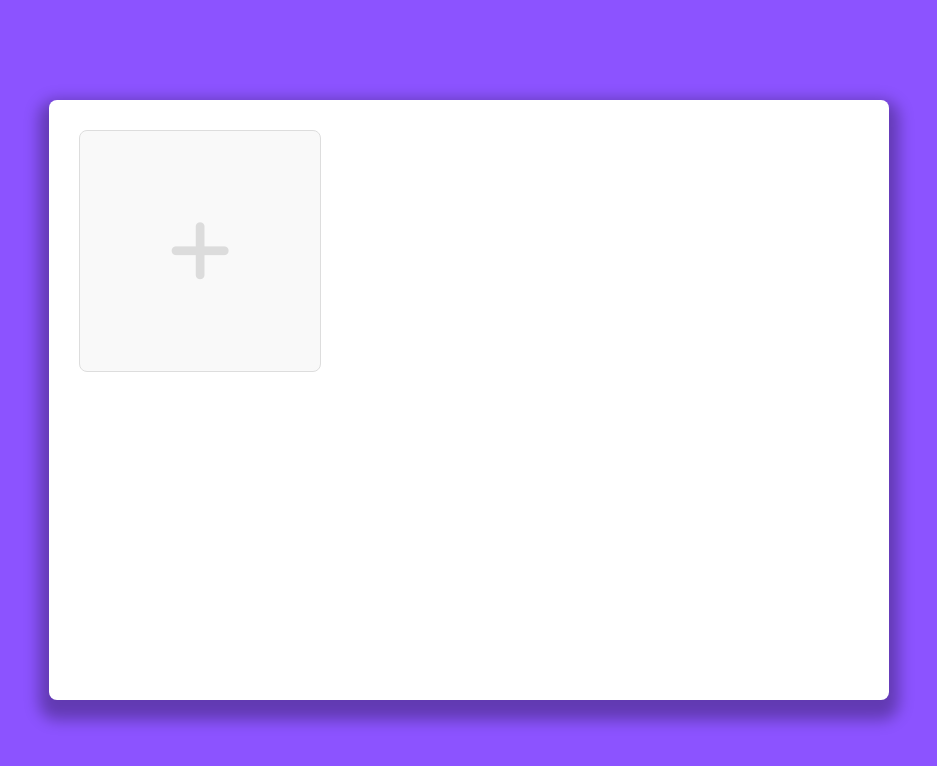
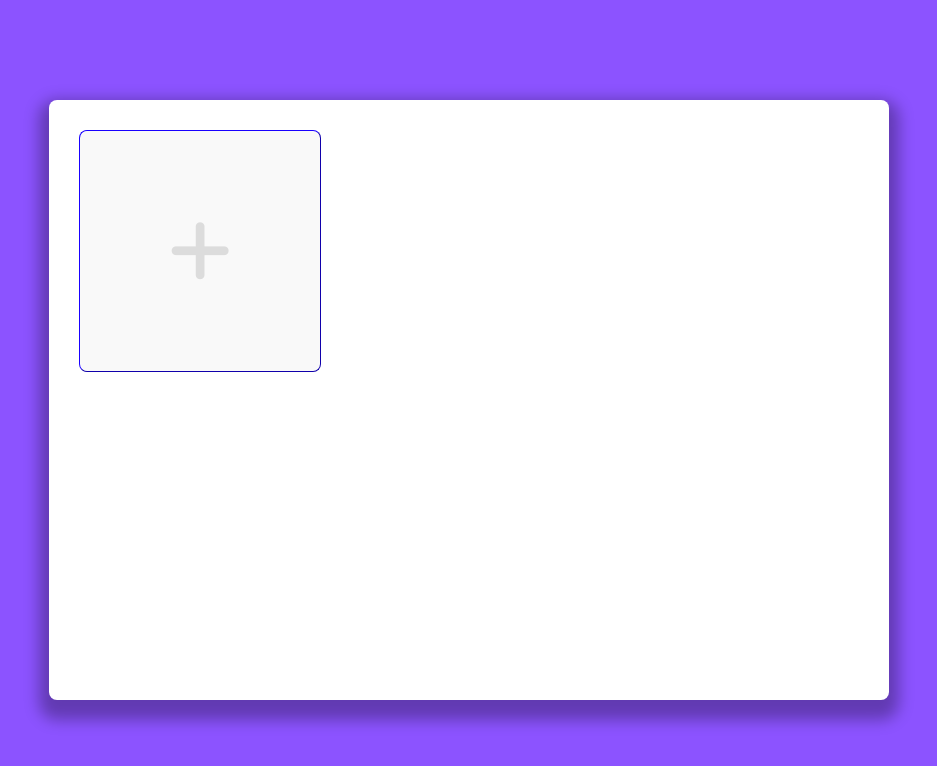
Before and after one commit to Callmeteddyfx/CodeVault2, a plain HTML site: page index.html in a window 1280 px wide. Shown: the whole page, without its empty margins (171-1108 px from the left). Drawn offline with Linux system fonts and the light colour scheme.

Commit message:
Border Added to Add div css

```diff
--- a/style.css
+++ b/style.css
@@ -45,6 +45,9 @@ body{
 #addNoteDiv{
     background-color: #f9f9f9;
     border: 1px solid #ddd;
+    border: #1900ff;
+    border-style: outset;
+    border-width: 1.5px;
     padding: 20px;
     border-radius: 8px;
     height: 200px;
```
